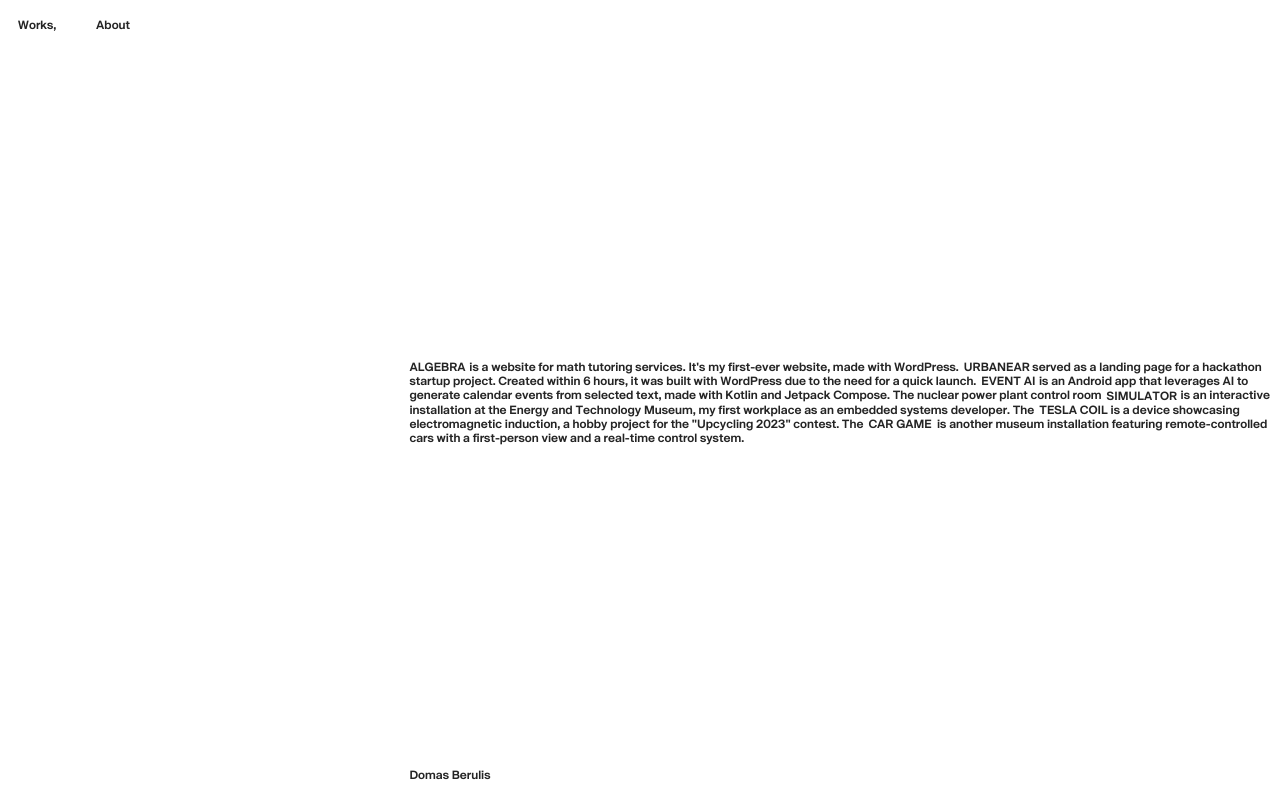
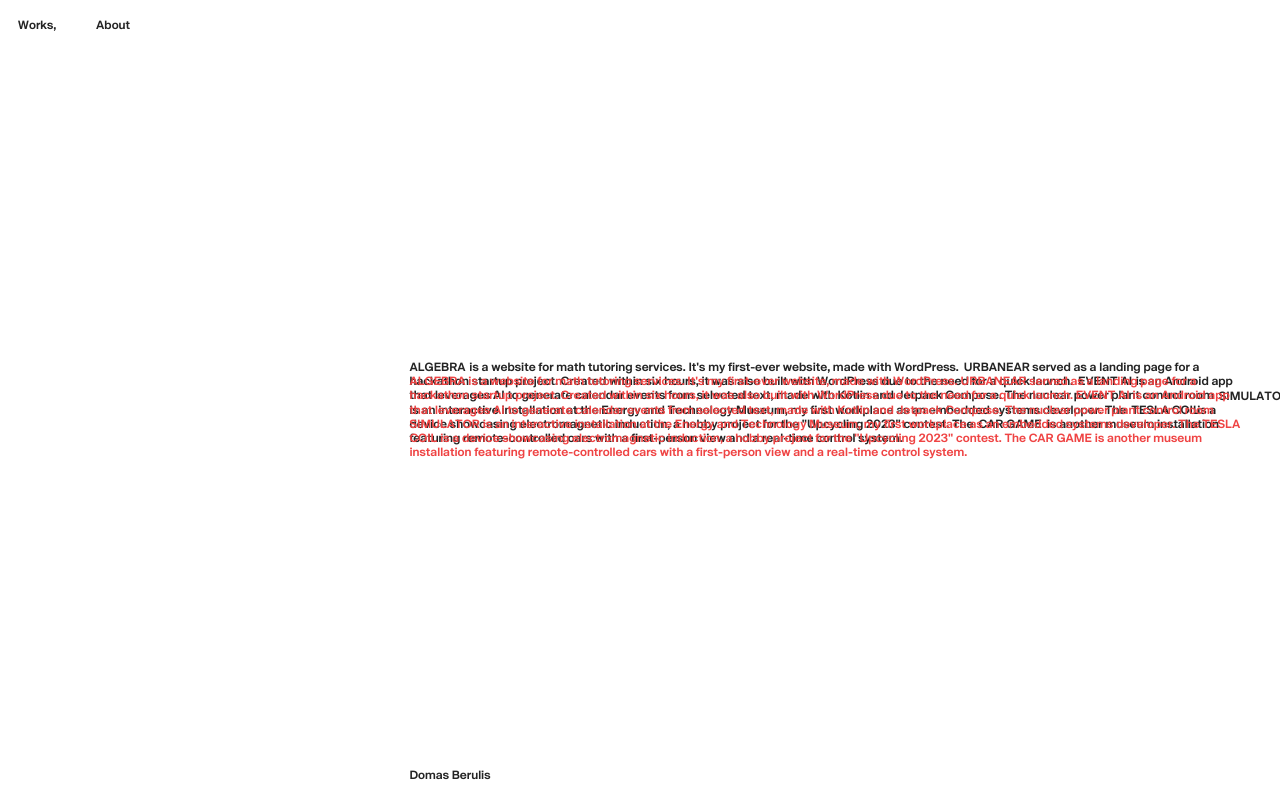
Before and after one commit to domasb2005/personal-website, a Next.js app: page /about in a window 1280 px wide. Built offline with nearby package versions, Linux system fonts and the light colour scheme.

Commit message:
halfway with /about paragraph

```diff
--- a/src/pages/about/index.jsx
+++ b/src/pages/about/index.jsx
@@ -11,7 +11,17 @@
   const projectRefs = useRef([]);
   const paragraphLineRefs = useRef([]);
   const paragraphRef = useRef(null);
+  const redParagraphRef = useRef(null);
   const h2ContainerRef = useRef(null);
+
+  const hardcodedPlaceholders = [
+    " ", // ALGEBRA
+    "                         ", // URBANEAR
+    "                     ", // EVENT AI
+    "                           ", // SIMULATOR
+    "                        ", // TESLA COIL
+    "                         ", // CAR GAME
+  ];
 
   const sentences = [
     /^\s+is a website for math/,
@@ -49,6 +59,102 @@
   useGSAP(() => {
     requestAnimationFrame(() => {
       requestAnimationFrame(() => {
+        if (!redParagraphRef.current || !paragraphRef.current) return;
+
+        // Get the text content from the red paragraph
+        const fullText = redParagraphRef.current.textContent;
+
+        // Get project names to replace with spaces
+        const projectNames = ['ALGEBRA', 'URBANEAR', 'EVENT AI', 'SIMULATOR', 'TESLA COIL', 'CAR GAME'];
+
+        const computedStyles = window.getComputedStyle(redParagraphRef.current);
+        const tempDiv = document.createElement('div');
+
+        tempDiv.style.width = computedStyles.width;
+        tempDiv.style.position = 'absolute';
+        tempDiv.style.visibility = 'visible';
+        tempDiv.style.fontSize = computedStyles.fontSize;
+        tempDiv.style.fontFamily = computedStyles.fontFamily;
+        tempDiv.style.fontWeight = computedStyles.fontWeight;
+        tempDiv.style.lineHeight = computedStyles.lineHeight;
+        tempDiv.style.letterSpacing = computedStyles.letterSpacing;
+        tempDiv.style.padding = computedStyles.padding;
+        tempDiv.style.whiteSpace = 'pre-wrap';
+        tempDiv.style.outline = '1px solid red'; // just for visual debugging
+        tempDiv.style.wordWrap = 'break-word';
+        tempDiv.style.boxSizing = 'border-box';
+        tempDiv.style.maxWidth = computedStyles.maxWidth;
+
+        tempDiv.style.fontSize = window.getComputedStyle(redParagraphRef.current).fontSize;
+        tempDiv.style.fontFamily = window.getComputedStyle(redParagraphRef.current).fontFamily;
+        tempDiv.style.lineHeight = window.getComputedStyle(redParagraphRef.current).lineHeight;
+        tempDiv.style.whiteSpace = 'pre-wrap';
+        document.body.appendChild(tempDiv);
+
+
+        // Replace project names with hardcoded placeholders in the text
+        let processedText = fullText;
+        projectNames.forEach((name, index) => {
+          processedText = processedText.replace(name, hardcodedPlaceholders[index]);
+        });
+
+        // Add the processed text to the temp div
+        tempDiv.textContent = processedText;
+
+        // Now measure actual visual line breaks using getBoundingClientRect
+        const range = document.createRange();
+        const textNode = tempDiv.firstChild;
+        const lines = [];
+        let currentLine = '';
+        let lastTop = null;
+
+        for (let i = 0; i < processedText.length; i++) {
+          range.setStart(textNode, i);
+          range.setEnd(textNode, i + 1);
+          const rect = range.getBoundingClientRect();
+
+          if (lastTop === null) {
+            lastTop = rect.top;
+          }
+
+          if (Math.abs(rect.top - lastTop) > 1) {
+            lines.push(currentLine);
+            currentLine = '';
+            lastTop = rect.top;
+          }
+
+          currentLine += processedText[i];
+        }
+
+        if (currentLine.length > 0) {
+          lines.push(currentLine);
+        }
+
+        range.detach();
+        document.body.removeChild(tempDiv);
+
+        // Clear existing paragraph content
+        while (paragraphRef.current.firstChild) {
+          paragraphRef.current.removeChild(paragraphRef.current.firstChild);
+        }
+
+        // Create new paragraph lines
+        paragraphLineRefs.current = [];
+        lines.forEach((line, index) => {
+          const p = document.createElement('p');
+          p.className = index === 0 ? "overflow-visible" : "overflow-hidden";
+
+          const span = document.createElement('span');
+          span.className = "inline-block";
+          span.textContent = line;
+
+          paragraphLineRefs.current[index] = span;
+
+          p.appendChild(span);
+          paragraphRef.current.appendChild(p);
+        });
+
+        // Continue with the rest of your animation code
         const text = paragraphRef.current?.textContent || "";
         const visibleParagraph = paragraphRef.current;
 
@@ -145,29 +251,28 @@
                 <>
                   <div id="h2-wrap" className="whitespace-nowrap text-left relative">
                     {['ALGEBRA', 'URBANEAR', 'EVENT AI', 'SIMULATOR', 'TESLA COIL', 'CAR GAME'].map((name, i) => (
-                      <h2 key={i}   ref={el => projectRefs.current[i] = el}
-                      className="small-text ">{name}</h2>
+                      <h2 key={i} ref={el => projectRefs.current[i] = el}
+                        className="small-text ">{name}</h2>
                     ))}
                   </div>
-                  <div id="p-wrap" ref={paragraphRef} style={{ whiteSpace: 'pre-wrap', width: 'max-content'}} className="small-text absolute top-[45dvh]">
-                  <p className="overflow-visible">
-                <span className="inline-block" ref={el => paragraphLineRefs.current[0] = el}>{"                     "} is a website for math tutoring services. It's my first-ever website, made with WordPress. {"                         "} served as a landing page for a hackathon</span>
-              </p>
-              <p className="overflow-hidden">
-                <span className="inline-block" ref={el => paragraphLineRefs.current[1] = el}>startup project. Created within 6 hours, it was built with WordPress due to the need for a quick launch. {"                     "} is an Android app that leverages AI to</span>
-              </p>
-              <p className="overflow-hidden">
-                <span className="inline-block" ref={el => paragraphLineRefs.current[2] = el}>generate calendar events from selected text, made with Kotlin and Jetpack Compose. The nuclear power plant control room {"                           "} is an interactive</span>
-              </p>
-              <p className="overflow-hidden">
-                <span className="inline-block" ref={el => paragraphLineRefs.current[3] = el}>installation at the Energy and Technology Museum, my first workplace as an embedded systems developer. The {"                        "}   is a device showcasing</span>
-              </p>
-              <p className="overflow-hidden">
-                <span className="inline-block" ref={el => paragraphLineRefs.current[4] = el}>electromagnetic induction, a hobby project for the "Upcycling 2023" contest. The {"                         "} is another museum installation featuring remote-controlled</span>
-              </p>
-              <p className="overflow-hidden">
-                <span className="inline-block" ref={el => paragraphLineRefs.current[5] = el}>cars with a first-person view and a real-time control system.</span>
-              </p>
+
+                  {/* Empty paragraph container that will be filled dynamically */}
+                  <div id="p-wrap" ref={paragraphRef} style={{ whiteSpace: 'pre-wrap', width: 'max-content' }}
+                    className="small-text absolute top-[45dvh]">
+                  </div>
+
+                  {/* Reference paragraph that will be used for line detection but hidden */}
+                  <div
+                    ref={redParagraphRef}
+                    className="absolute top-[45dvh] text-red-500 col-start-6 col-span-11 small-text"
+                    style={{
+                      whiteSpace: 'pre-wrap',
+                      width: '100%',
+                      paddingRight: '2rem',
+                    }}
+                  >                    <p>
+                      ALGEBRA is a website for math tutoring services. It's my first-ever website, made with WordPress. URBANEAR served as a landing page for a hackathon startup project. Created within six hours, it was also built with WordPress due to the need for a quick launch. EVENT AI is an Android app that leverages AI to generate calendar events from selected text, made with Kotlin and Jetpack Compose. The nuclear power plant control room SIMULATOR is an interactive installation at the Energy and Technology Museum, my first workplace as an embedded systems developer. The TESLA COIL is a device showcasing electromagnetic induction, a hobby project for the "Upcycling 2023" contest. The CAR GAME is another museum installation featuring remote-controlled cars with a first-person view and a real-time control system.
+                    </p>
                   </div>
                 </>
               )}
--- a/src/pages/index.js
+++ b/src/pages/index.js
@@ -10,7 +10,6 @@
   const { timeline } = useContext(TransitionContext);
   const container = useRef(null);
   const image = useRef();
-
 
   useGSAP( () => {
     const targets = gsap.utils.toArray(["div"])
@@ -29,11 +28,10 @@
     <div ref={container} className="fixed top-0">
       <div id="fixed" className="h-[100dvh] w-[100dvw] fixed top-0 pt-[45dvh] p-[2rem] grid auto-cols-fr gap-4" style={{ gridTemplateColumns: 'repeat(16, minmax(0, 1fr))' }}>
         {[...Array(16)].map((_, index) => (
-      //bg-blue-500
-      <div key={index} className="h-full">
+          <div key={index} className="h-full bg-blue-500">
             <div className="md:hidden h-full">
               {index === 15 && (
-                <div id="h2-wrap"  className="whitespace-nowrap absolute bottom-0 right-0">
+                <div id="h2-wrap" className="whitespace-nowrap absolute bottom-0 right-0">
                   {['ALGEBRA', 'URBANEAR', 'EVENT AI', 'SIMULATOR', 'TESLA COIL', 'CAR GAME'].map((name, i) => (
                     <h2 key={i} className="small-text block text-right">{name}</h2>
                   ))}
```
